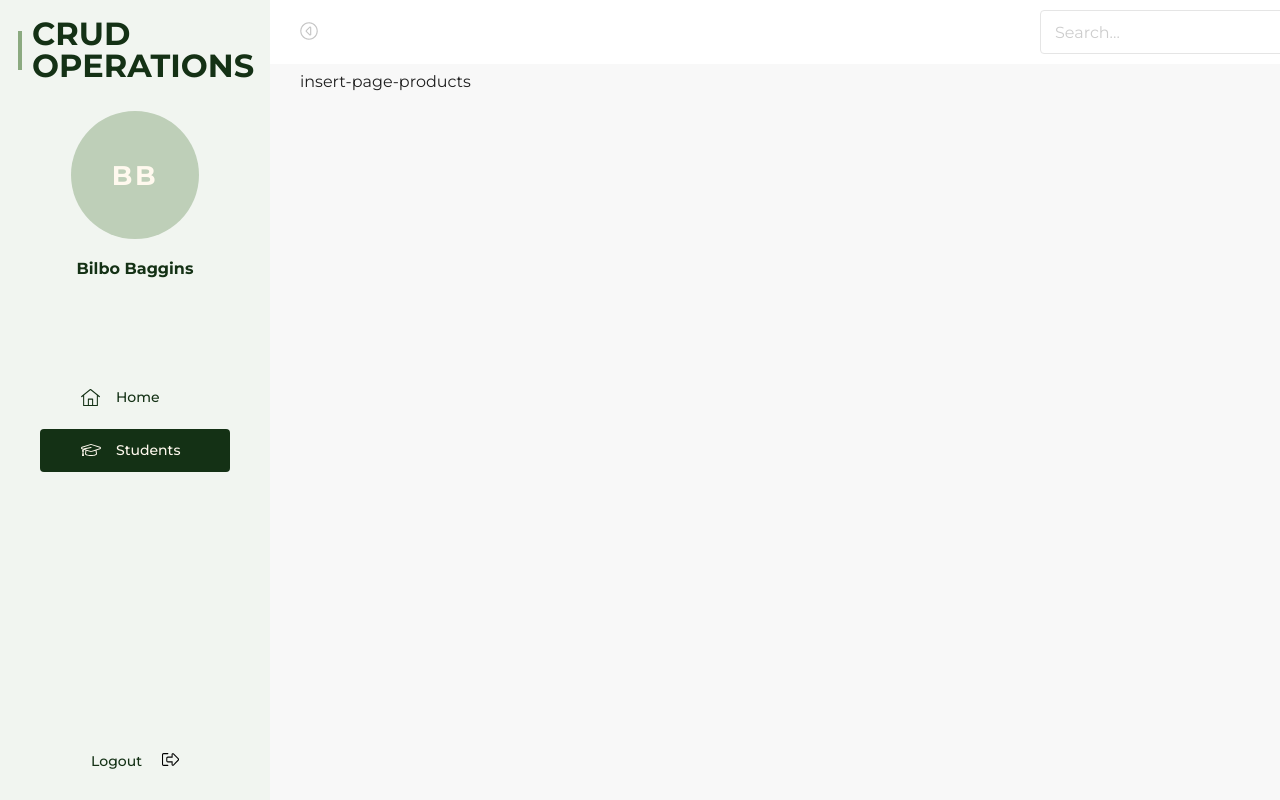
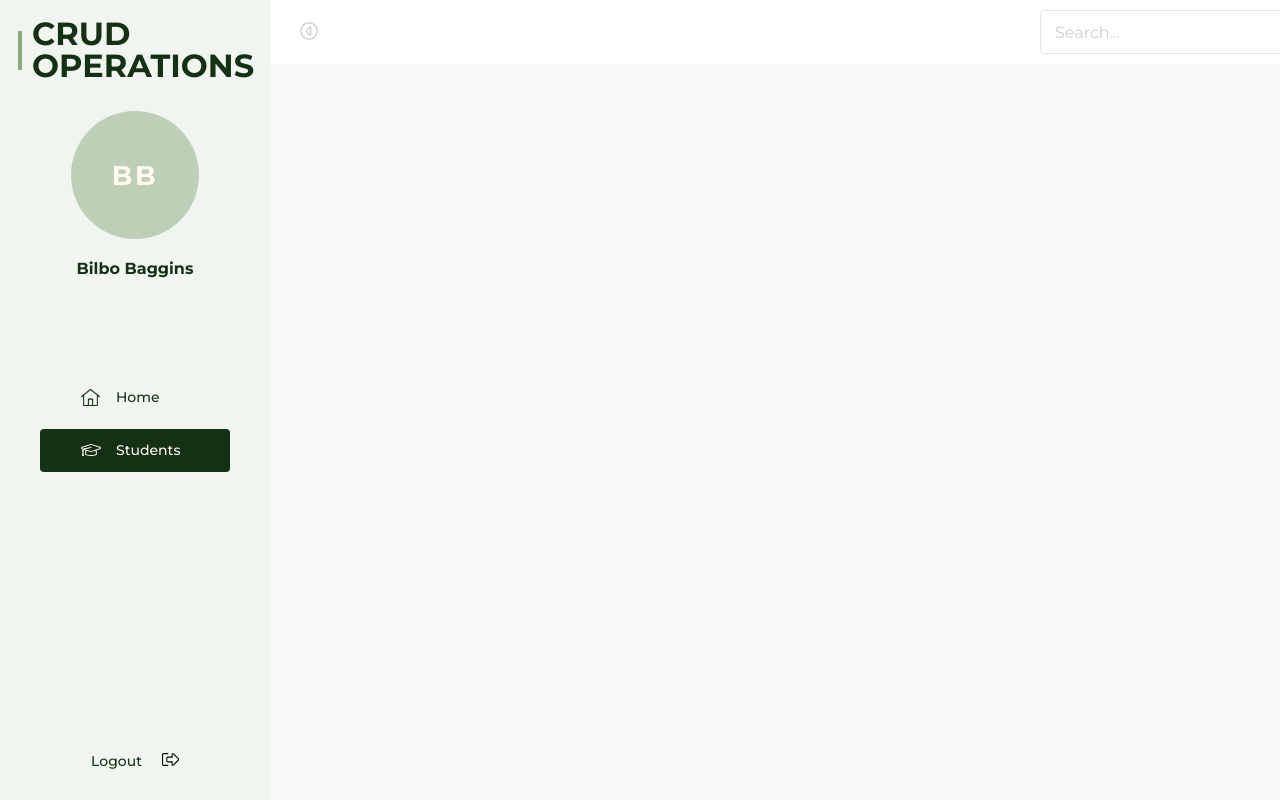
Before and after one commit to gabriellaribeirocosta/Cat-Cafe, a React (Vite) app in the folder frontend/: page / in a window 1280 px wide. Shown: the top 800 px of the page. Built offline with nearby package versions, Linux system fonts and the light colour scheme; no server answers; sample sign-in values are in the browser's storage.

Commit message:
chore: add pages to Router

```diff
--- a/frontend/src/routes/Router.tsx
+++ b/frontend/src/routes/Router.tsx
@@ -4,6 +4,8 @@ import PrivateRoutes from './PrivateRoutes'
 import PublicRoutes from './PublicRoutes'
 
 import StandardLayout from '../layouts/StandardLayout'
+import Products from '../pages/Products'
+import Dashboard from '../pages/Dashboard'
 
 const Router = () => {
   return (
@@ -13,8 +15,8 @@ const Router = () => {
       </Route>
       <Route element={<PrivateRoutes />}>
         <Route path="/" element={<StandardLayout />}>
-          <Route path="/" element={'insert-page-products'} />
-          <Route path="/products" element={'insert-page-products'} />
+          <Route path="/" element={<Dashboard />} />
+          <Route path="/products" element={<Products />} />
           <Route path="*" element={<Navigate to="/" />} />
         </Route>
       </Route>
```
